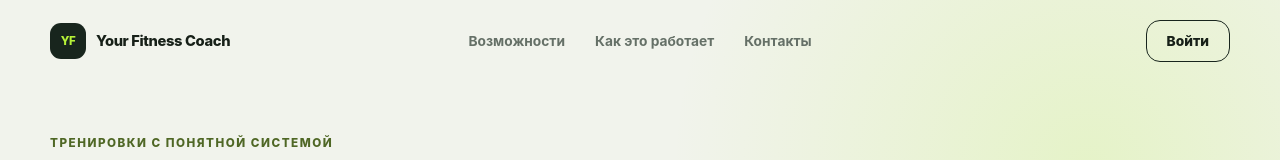
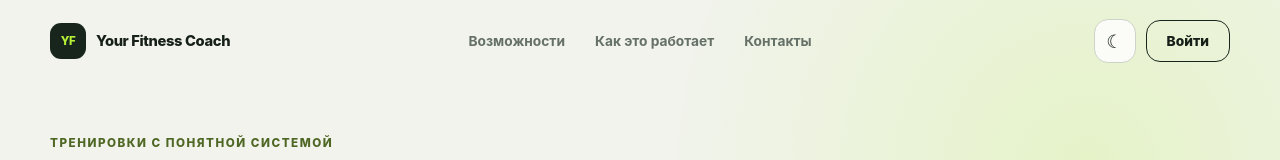
Before and after one commit to MikeMoore1337/fit-mini-app, a React (Vite) app in the folder frontend/: page / in a window 1280 px wide. Shown: the top 160 px of the page. Built offline with nearby package versions, Linux system fonts and the light colour scheme; no server answers.

Commit message:
feat(landing): add adaptive dark theme

```diff
--- a/frontend/src/pages/landing/LandingPage.tsx
+++ b/frontend/src/pages/landing/LandingPage.tsx
@@ -1,5 +1,18 @@
-import { useEffect } from 'react';
+import { useEffect, useState } from 'react';
 import './landing.css';
+
+type LandingTheme = 'light' | 'dark';
+
+const LANDING_THEME_STORAGE_KEY = 'landing-theme';
+
+function storedLandingTheme(): LandingTheme | null {
+  const stored = window.localStorage.getItem(LANDING_THEME_STORAGE_KEY);
+  return stored === 'light' || stored === 'dark' ? stored : null;
+}
+
+function systemPrefersDark(): boolean {
+  return window.matchMedia?.('(prefers-color-scheme: dark)').matches ?? false;
+}
 
 export function appUrlForHostname(hostname: string): string {
   return ['your-fitness-coach.ru', 'www.your-fitness-coach.ru'].includes(hostname)
@@ -42,6 +55,10 @@ const workflow = [
 
 export default function LandingPage() {
   const appUrl = appUrlForHostname(window.location.hostname);
+  const [manualTheme, setManualTheme] = useState<LandingTheme | null>(storedLandingTheme);
+  const [prefersDark, setPrefersDark] = useState(systemPrefersDark);
+  const theme: LandingTheme = manualTheme ?? (prefersDark ? 'dark' : 'light');
+
   useEffect(() => {
     const previousTitle = document.title;
     document.title = 'Your Fitness Coach — персональные тренировки с поддержкой тренера';
@@ -52,8 +69,33 @@ export default function LandingPage() {
     };
   }, []);
 
+  useEffect(() => {
+    if (!window.matchMedia) return;
+    const media = window.matchMedia('(prefers-color-scheme: dark)');
+    const onChange = (event: MediaQueryListEvent) => setPrefersDark(event.matches);
+    media.addEventListener?.('change', onChange);
+    return () => media.removeEventListener?.('change', onChange);
+  }, []);
+
+  useEffect(() => {
+    const meta = document.querySelector<HTMLMetaElement>('meta[name="theme-color"]');
+    const previousColor = meta?.content;
+    document.body.classList.toggle('landing-dark-mode', theme === 'dark');
+    if (meta) meta.content = theme === 'dark' ? '#0d120f' : '#f1f3ec';
+    return () => {
+      document.body.classList.remove('landing-dark-mode');
+      if (meta && previousColor) meta.content = previousColor;
+    };
+  }, [theme]);
+
+  const toggleTheme = () => {
+    const nextTheme: LandingTheme = theme === 'dark' ? 'light' : 'dark';
+    window.localStorage.setItem(LANDING_THEME_STORAGE_KEY, nextTheme);
+    setManualTheme(nextTheme);
+  };
+
   return (
-    <div className="landing-page">
+    <div className={`landing-page landing-page--${theme}`}>
       <header className="landing-header">
         <a className="landing-brand" href="#top" aria-label="Your Fitness Coach — на главную">
           <span className="landing-brand__mark" aria-hidden="true">
@@ -66,9 +108,20 @@ export default function LandingPage() {
           <a href="#how-it-works">Как это работает</a>
           <a href="#contact">Контакты</a>
         </nav>
-        <a className="landing-button landing-button--compact" href={appUrl}>
-          Войти
-        </a>
+        <div className="landing-header__actions">
+          <button
+            type="button"
+            className="landing-theme-toggle"
+            aria-label={theme === 'dark' ? 'Включить светлую тему' : 'Включить тёмную тему'}
+            title={theme === 'dark' ? 'Светлая тема' : 'Тёмная тема'}
+            onClick={toggleTheme}
+          >
+            <span aria-hidden="true">{theme === 'dark' ? '☀' : '☾'}</span>
+          </button>
+          <a className="landing-button landing-button--compact" href={appUrl}>
+            Войти
+          </a>
+        </div>
       </header>
 
       <main id="top">
--- a/frontend/src/pages/landing/landing.css
+++ b/frontend/src/pages/landing/landing.css
@@ -1,6 +1,10 @@
 body.landing-mode {
   padding: 0;
   background: #f1f3ec;
+}
+
+body.landing-mode.landing-dark-mode {
+  background: #0d120f;
 }
 
 body.landing-mode #root {
@@ -14,6 +18,21 @@ body.landing-mode #root {
   --landing-card: #fbfcf7;
   --landing-green: #b6f238;
   --landing-dark: #18251d;
+  --landing-border: #cdd3c9;
+  --landing-card-border: #d5dbd1;
+  --landing-kicker: #4f6725;
+  --landing-heading-muted: #6c796e;
+  --landing-panel: rgba(251, 252, 247, 0.93);
+  --landing-panel-border: rgba(255, 255, 255, 0.78);
+  --landing-float: rgba(255, 255, 255, 0.92);
+  --landing-float-border: rgba(255, 255, 255, 0.9);
+  --landing-secondary: #dfe6dc;
+  --landing-secondary-text: #4f5c51;
+  --landing-orbit: rgba(23, 32, 24, 0.14);
+  --landing-chart-axis: #dce1d7;
+  --landing-chart-grid: #e5e9e1;
+  --landing-chart-bar: var(--landing-dark);
+  --landing-chart-accent: #79a71c;
   min-height: 100vh;
   overflow: hidden;
   background:
@@ -28,6 +47,31 @@ body.landing-mode #root {
     BlinkMacSystemFont,
     'Segoe UI',
     sans-serif;
+}
+
+.landing-page--dark {
+  --landing-ink: #f2f6ef;
+  --landing-muted: #aab5ac;
+  --landing-paper: #0d120f;
+  --landing-card: #151c17;
+  --landing-border: #344038;
+  --landing-card-border: #2b372f;
+  --landing-kicker: #a7d84a;
+  --landing-heading-muted: #aab5ac;
+  --landing-panel: rgba(21, 28, 23, 0.94);
+  --landing-panel-border: rgba(182, 242, 56, 0.18);
+  --landing-float: rgba(24, 33, 27, 0.95);
+  --landing-float-border: rgba(182, 242, 56, 0.16);
+  --landing-secondary: #202a23;
+  --landing-secondary-text: #c0cac2;
+  --landing-orbit: rgba(182, 242, 56, 0.2);
+  --landing-chart-axis: #3a473e;
+  --landing-chart-grid: #29342c;
+  --landing-chart-bar: #819f45;
+  --landing-chart-accent: var(--landing-green);
+  background:
+    radial-gradient(circle at 85% 5%, rgba(182, 242, 56, 0.12), transparent 26rem),
+    var(--landing-paper);
 }
 
 .landing-page *,
@@ -57,6 +101,41 @@ body.landing-mode #root {
   align-items: center;
   gap: 24px;
   min-height: 82px;
+}
+
+.landing-header__actions {
+  display: flex;
+  align-items: center;
+  justify-self: end;
+  gap: 10px;
+}
+
+.landing-theme-toggle {
+  display: inline-grid;
+  place-items: center;
+  width: 42px;
+  height: 42px;
+  padding: 0;
+  border: 1px solid var(--landing-border);
+  border-radius: 14px;
+  background: var(--landing-card);
+  color: var(--landing-ink);
+  cursor: pointer;
+  font: inherit;
+  font-size: 1.15rem;
+  transition:
+    transform 0.18s ease,
+    border-color 0.18s ease;
+}
+
+.landing-theme-toggle:hover {
+  border-color: var(--landing-muted);
+  transform: translateY(-2px);
+}
+
+.landing-theme-toggle:focus-visible {
+  outline: 3px solid rgba(182, 242, 56, 0.55);
+  outline-offset: 2px;
 }
 
 .landing-brand {
@@ -148,7 +227,7 @@ body.landing-mode #root {
 
 .landing-kicker {
   margin: 0 0 16px;
-  color: #4f6725;
+  color: var(--landing-kicker);
   font-size: 0.73rem;
   font-weight: 850;
   letter-spacing: 0.13em;
@@ -171,7 +250,7 @@ body.landing-mode #root {
 }
 
 .landing-hero h1 span {
-  color: #6c796e;
+  color: var(--landing-heading-muted);
 }
 
 .landing-hero__lead {
@@ -209,7 +288,7 @@ body.landing-mode #root {
 .landing-orbit {
   position: absolute;
   z-index: 0;
-  border: 1px solid rgba(23, 32, 24, 0.14);
+  border: 1px solid var(--landing-orbit);
   border-radius: 50%;
 }
 
@@ -231,9 +310,9 @@ body.landing-mode #root {
   width: min(350px, 78%);
   min-height: 370px;
   padding: 24px;
-  border: 1px solid rgba(255, 255, 255, 0.78);
+  border: 1px solid var(--landing-panel-border);
   border-radius: 28px;
-  background: rgba(251, 252, 247, 0.93);
+  background: var(--landing-panel);
   box-shadow: 0 30px 70px rgba(23, 32, 24, 0.2);
   transform: rotate(3deg);
   backdrop-filter: blur(14px);
@@ -279,19 +358,23 @@ body.landing-mode #root {
   gap: 9px;
   margin: 28px 0 22px;
   padding: 20px 13px 0;
-  border-bottom: 1px solid #dce1d7;
-  background: repeating-linear-gradient(to bottom, transparent 0 44px, #e5e9e1 45px);
+  border-bottom: 1px solid var(--landing-chart-axis);
+  background: repeating-linear-gradient(
+    to bottom,
+    transparent 0 44px,
+    var(--landing-chart-grid) 45px
+  );
 }
 
 .landing-dashboard__chart span {
   flex: 1;
   min-width: 12px;
   border-radius: 6px 6px 0 0;
-  background: var(--landing-dark);
+  background: var(--landing-chart-bar);
 }
 
 .landing-dashboard__chart span:nth-child(n + 5) {
-  background: #79a71c;
+  background: var(--landing-chart-accent);
 }
 
 .landing-dashboard__metrics {
@@ -309,9 +392,9 @@ body.landing-mode #root {
   align-items: center;
   gap: 10px;
   padding: 12px 14px;
-  border: 1px solid rgba(255, 255, 255, 0.9);
+  border: 1px solid var(--landing-float-border);
   border-radius: 16px;
-  background: rgba(255, 255, 255, 0.92);
+  background: var(--landing-float);
   color: var(--landing-ink);
   box-shadow: 0 18px 40px rgba(23, 32, 24, 0.16);
   backdrop-filter: blur(12px);
@@ -373,8 +456,8 @@ body.landing-mode #root {
   grid-template-columns: auto 1fr;
   gap: 42px;
   padding: 27px 30px;
-  border-top: 1px solid #cdd3c9;
-  border-bottom: 1px solid #cdd3c9;
+  border-top: 1px solid var(--landing-border);
+  border-bottom: 1px solid var(--landing-border);
 }
 
 .landing-proof p {
@@ -431,7 +514,7 @@ body.landing-mode #root {
   display: flex;
   flex-direction: column;
   padding: 25px;
-  border: 1px solid #d5dbd1;
+  border: 1px solid var(--landing-card-border);
   border-radius: 22px;
   background: var(--landing-card);
 }
@@ -522,10 +605,19 @@ body.landing-mode #root {
 
 .landing-audience article:first-child {
   background: var(--landing-green);
+  color: #172018;
+}
+
+.landing-audience article:first-child .landing-kicker {
+  color: #4f6725;
+}
+
+.landing-audience article:first-child > p:last-child {
+  color: #4f5c51;
 }
 
 .landing-audience article:last-child {
-  background: #dfe6dc;
+  background: var(--landing-secondary);
 }
 
 .landing-audience article .landing-kicker {
@@ -539,7 +631,7 @@ body.landing-mode #root {
 .landing-audience article > p:last-child {
   max-width: 520px;
   margin: 22px 0 0;
-  color: #4f5c51;
+  color: var(--landing-secondary-text);
   line-height: 1.6;
 }
 
@@ -588,7 +680,7 @@ body.landing-mode #root {
   align-items: center;
   gap: 34px;
   padding: 30px 0;
-  border-top: 1px solid #cdd3c9;
+  border-top: 1px solid var(--landing-border);
 }
 
 .landing-footer p,
@@ -793,7 +885,8 @@ body.landing-mode #root {
 
 @media (prefers-reduced-motion: reduce) {
   .landing-button,
-  .landing-contact__link {
+  .landing-contact__link,
+  .landing-theme-toggle {
     transition: none;
   }
 }
```
Also changed, not shown: 1 other file (tests, documents, lock files or other folders).
